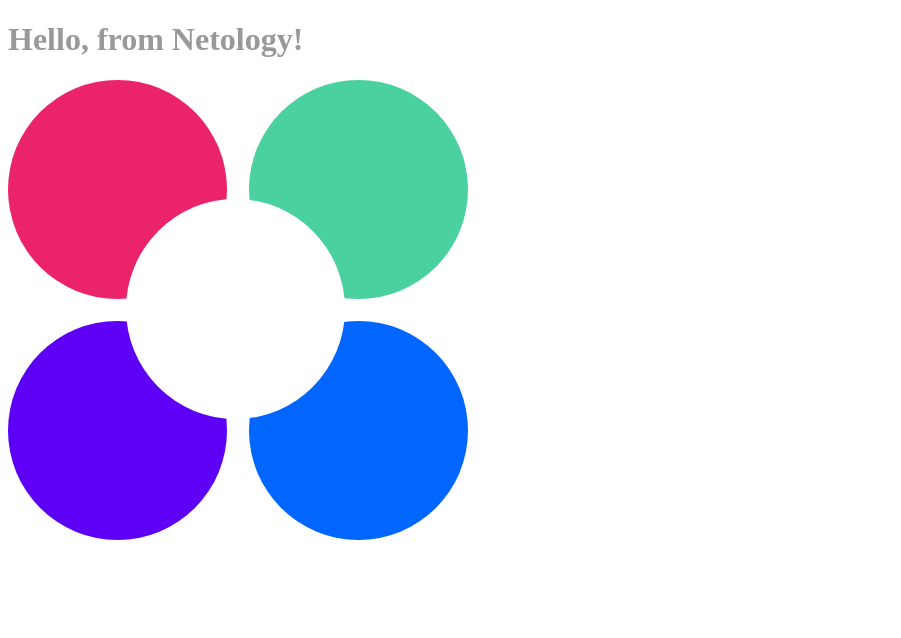
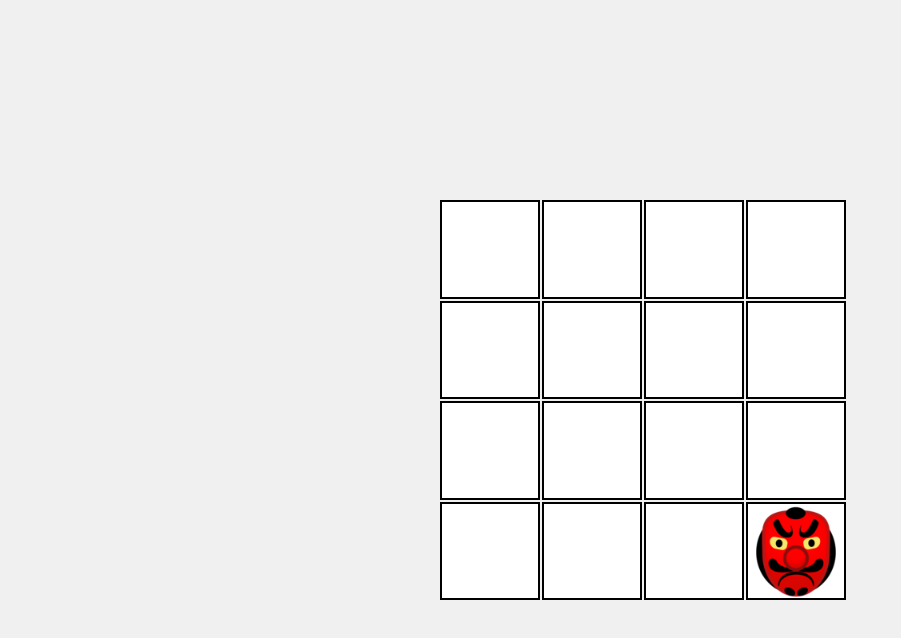
Before and after one commit to alexbog1985/netology-hw-dom-1, a website built with webpack: page src/index.html in a window 1280 px wide. Shown: the whole page, without its empty margins (0-901 px from the left). Built offline with nearby package versions, Linux system fonts and the light colour scheme.

Commit message:
completed

```diff
--- a/src/css/style.css
+++ b/src/css/style.css
@@ -1,3 +1,8 @@
 body {
-    color: #999;
+  margin: 0;
+  display: flex;
+  justify-content: center;
+  align-items: center;
+  height: 100vh;
+  background-color: #f0f0f0;
 }
--- /dev/null
+++ b/src/css/tile-game/tile-game.css
@@ -0,0 +1,20 @@
+.tile-game {
+  display: grid;
+  grid-template-columns: repeat(4, 100px);
+  grid-gap: 2px;
+  width: 400px;
+  height: 400px;
+}
+
+.tile {
+  background-color: #fff;
+  border: 2px solid #000;
+  display: flex;
+  justify-content: center;
+  align-items: center;
+}
+
+.tile-active {
+  background-image: url("../../img/goblin.png");
+  background-size: cover;
+}
--- a/src/index.html
+++ b/src/index.html
@@ -4,10 +4,28 @@
   <meta charset="UTF-8">
   <meta name="viewport" content="width=device-width, initial-scale=1.0">
   <meta http-equiv="X-UA-Compatible" content="ie=edge">
-  <title>Document</title>
+  <title>Домашнее задание DOM</title>
 </head>
 <body>
-<h1>Hello, from Netology!</h1>
-<img src="img/netology.svg" alt="Netology Logo">
+
+  <div class="tile-game">
+    <div class="tile tile-active"></div>
+    <div class="tile"></div>
+    <div class="tile"></div>
+    <div class="tile"></div>
+    <div class="tile"></div>
+    <div class="tile"></div>
+    <div class="tile"></div>
+    <div class="tile"></div>
+    <div class="tile"></div>
+    <div class="tile"></div>
+    <div class="tile"></div>
+    <div class="tile"></div>
+    <div class="tile"></div>
+    <div class="tile"></div>
+    <div class="tile"></div>
+    <div class="tile"></div>
+  </div>
+
 </body>
 </html>
--- a/src/index.js
+++ b/src/index.js
@@ -1,4 +1,5 @@
 import "./css/style.css";
+import "./css/tile-game/tile-game.css"
 
 import "./js/app";
 
--- a/src/js/app.js
+++ b/src/js/app.js
@@ -1,11 +1,11 @@
-// TODO: write code here
+import TileGame from './tile-game/TileGame';
 
-// comment this to pass build
-const unusedVariable = "variable";
+document.addEventListener('DOMContentLoaded', () => {
+  console.log('DOMContentLoaded');
 
-// for demonstration purpose only
-export default function demo(value) {
-  return `Demo: ${value}`;
-}
+  const tileGame = new TileGame(document.querySelector('.tile-game'));
 
-console.log("app.js included");
+  setInterval(() => {
+      tileGame.addGoblin();
+  }, 1000)
+});
--- /dev/null
+++ b/src/js/tile-game/TileGame.js
@@ -0,0 +1,21 @@
+export default class TileGame {
+  constructor(element) {
+    this.element = element;
+  }
+
+  clearTiles() {
+    const tiles = this.element.querySelectorAll('.tile');
+    tiles.forEach((tile) => {
+      tile.classList.remove('tile-active');
+    });
+  }
+
+  addGoblin() {
+    const tiles = Array.from(this.element.querySelectorAll('.tile'));
+    const inactiveTiles = tiles.filter((tile) => !tile.classList.contains('tile-active'));
+    const randomIndex = Math.floor(Math.random() * inactiveTiles.length);
+
+    this.clearTiles();
+    inactiveTiles[randomIndex].classList.add('tile-active');
+  };
+}
```
Also changed, not shown: src/js/app.test.js (deleted, +0 -11 lines), src/img/goblin.png (added), src/img/netology.svg (deleted).
